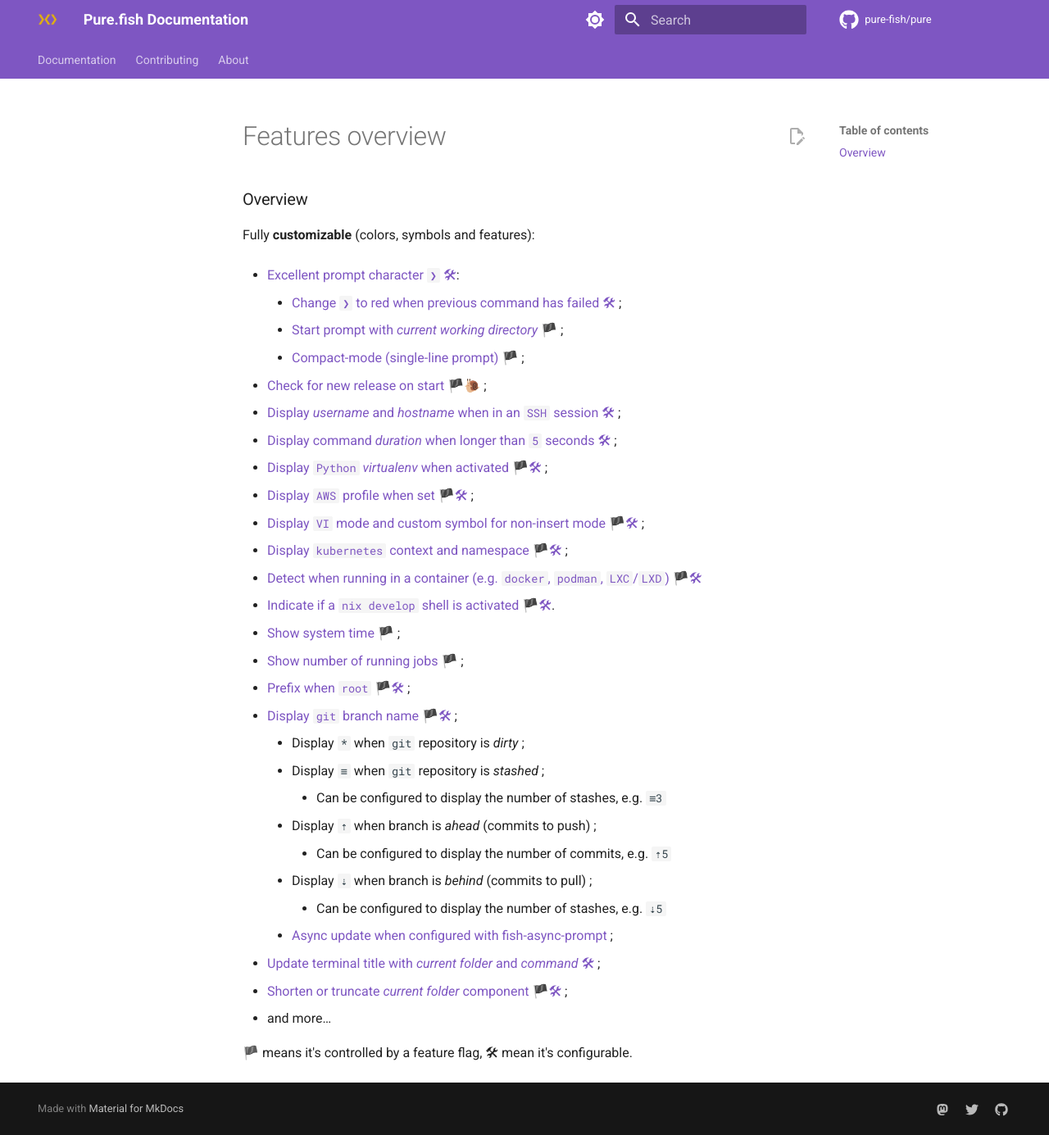
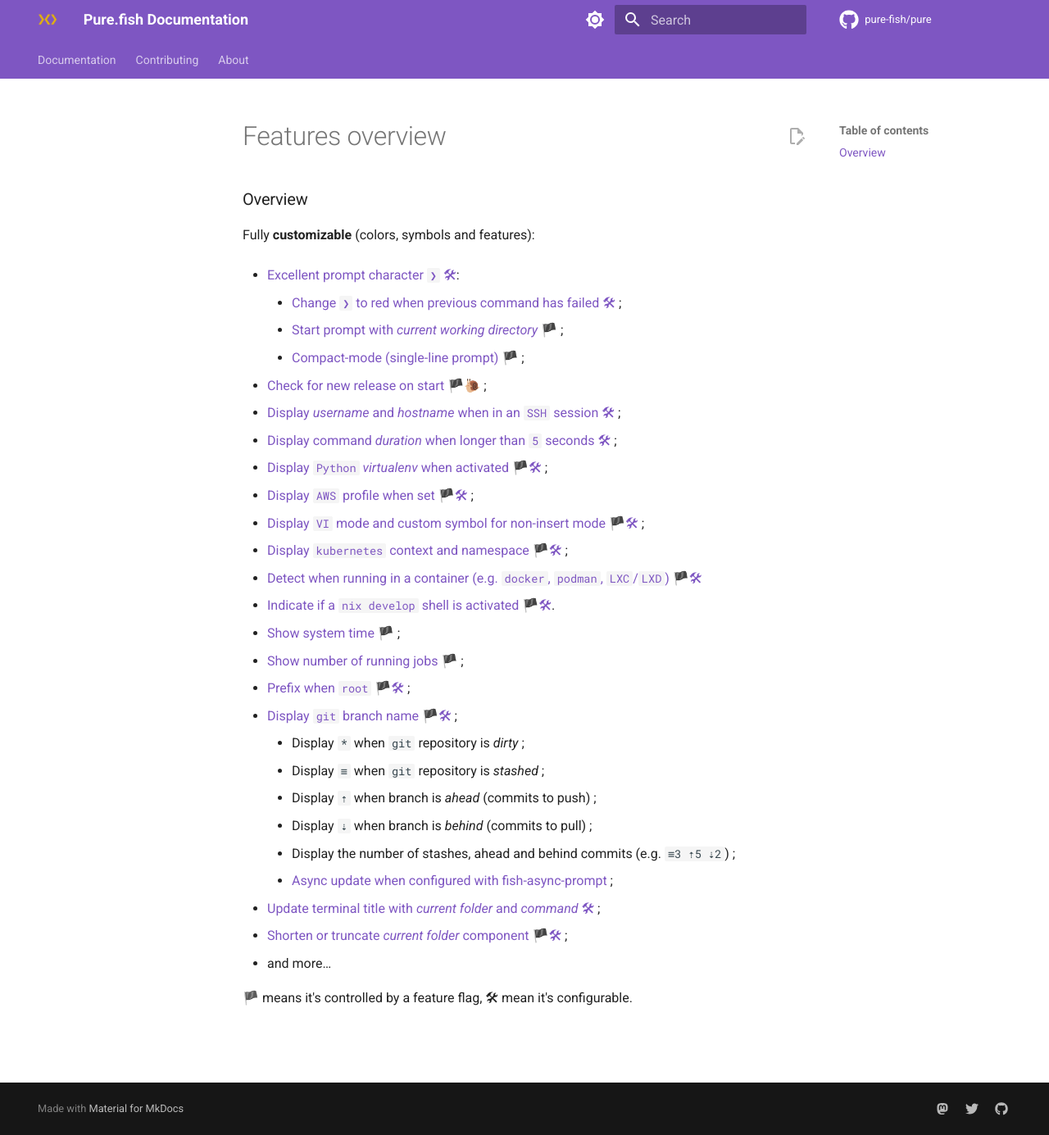
Before and after one commit to pure-fish/pure, an MkDocs documentation site: the page built from docs/components/features-overview.md, in a window 1280 px wide and 1385 px high. Shown: the whole window at 82% size. Built offline with MkDocs 1.6.1 and Material for MkDocs 9.7.7, drawn with Linux system fonts in a browser that asks for light colours; comment, search, counter and statistics services are not loaded.

Commit message:
docs(review): edit minor changes

```diff
--- a/docs/components/features-overview.md
+++ b/docs/components/features-overview.md
@@ -25,11 +25,9 @@
 
     * Display `*` when `git` repository is _dirty_ ;
     * Display `≡` when `git` repository is _stashed_ ;
-        * Can be configured to display the number of stashes, e.g. `≡3`
     * Display `⇡` when branch is _ahead_ (commits to push) ;
-        * Can be configured to display the number of commits, e.g. `⇡5`
     * Display `⇣` when branch is _behind_ (commits to pull) ;
-        * Can be configured to display the number of stashes, e.g. `⇣5`
+    * Display the number of stashes, ahead and behind commits (e.g. `≡3 ⇡5 ⇣2`) ;
     * [Async update when configured with fish-async-prompt][async] ;
 
 * [Update terminal title with _current folder_ and _command_ 🛠][title] ;
```
Also changed, not shown: README.md (+1 -3 lines), docs/components/features-list.md (+1 -1 lines), 2 other files.
